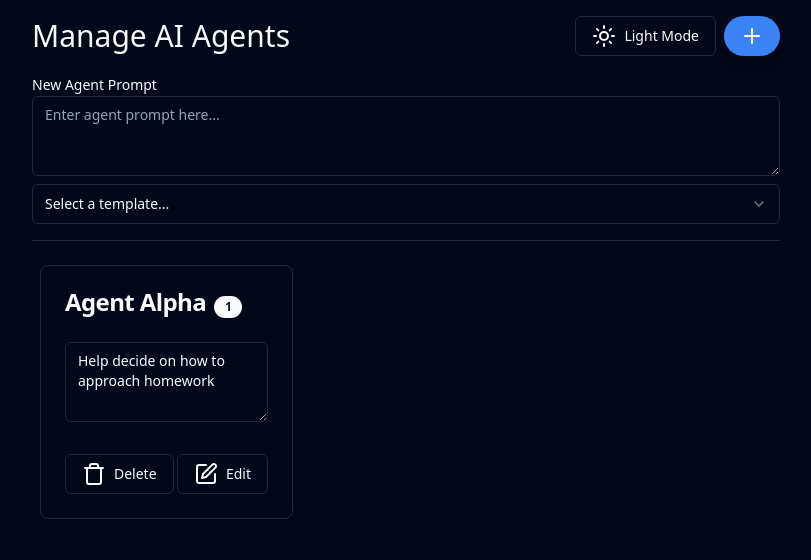
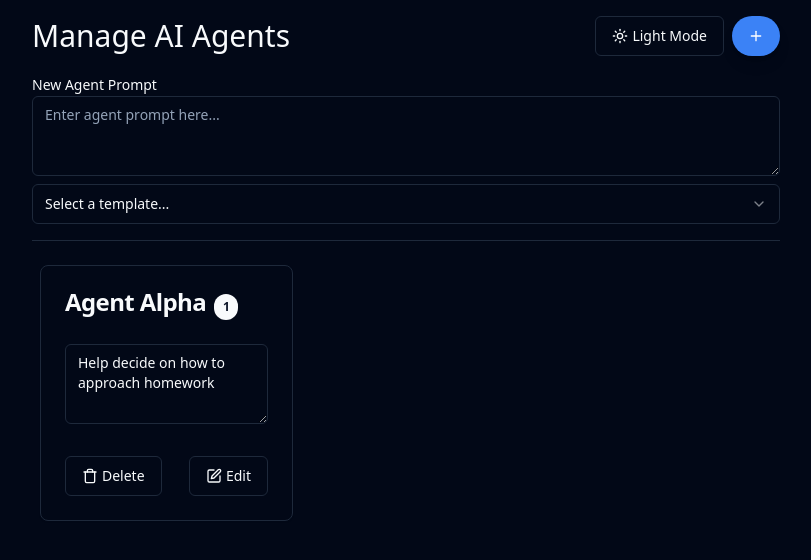
Before and after one commit to GPT-Engineer-App/agentic-ui-toy, a React (Vite) app: page / in a window 1280 px wide. Both pictures are taken after a click on the button 986 px from the left and 36 px from the top of the page. Shown: the top 560 px of the page, without its empty margins (234-1045 px from the left). Built offline with nearby package versions, Linux system fonts and the light colour scheme.

Commit message:
Minimized icons and pills in the Index.jsx file.

```diff
--- a/src/pages/Index.jsx
+++ b/src/pages/Index.jsx
@@ -69,14 +69,14 @@ const Index = () => {
         <h1 className="text-3xl">Manage AI Agents</h1>
         <div className="flex space-x-2">
           <Button onClick={toggleTheme} variant="outline">
-            {theme === "light" ? <Moon className="mr-2" /> : <Sun className="mr-2" />}
+            {theme === "light" ? <Moon className="mr-1 w-4 h-4" /> : <Sun className="mr-1 w-4 h-4" />}
             {theme === "light" ? "Dark Mode" : "Light Mode"}
           </Button>
           <Button
             onClick={addAgent}
             className="rounded-full bg-blue-500 text-white p-4 shadow-lg hover:bg-blue-600"
           >
-            <Plus className="w-6 h-6" />
+            <Plus className="w-4 h-4" />
           </Button>
         </div>
       </div>
@@ -122,7 +122,7 @@ const Index = () => {
                           <CardHeader>
                             <CardTitle>
                               {agent.name}
-                              <Badge className="ml-2">{index + 1}</Badge> {/* Add order pill */}
+                              <Badge className="ml-2 text-xs px-2 py-1">{index + 1}</Badge> {/* Add order pill */}
                             </CardTitle>
                           </CardHeader>
                           <CardContent>
@@ -137,7 +137,7 @@ const Index = () => {
                               <Tooltip>
                                 <TooltipTrigger>
                                   <Button variant="outline" onClick={() => deleteAgent(index)}>
-                                    <Trash className="mr-2" /> Delete
+                                    <Trash className="mr-1 w-4 h-4" /> Delete
                                   </Button>
                                 </TooltipTrigger>
                                 <TooltipContent>Delete this agent</TooltipContent>
@@ -145,7 +145,7 @@ const Index = () => {
                               <Tooltip>
                                 <TooltipTrigger>
                                   <Button variant="outline">
-                                    <Edit className="mr-2" /> Edit
+                                    <Edit className="mr-1 w-4 h-4" /> Edit
                                   </Button>
                                 </TooltipTrigger>
                                 <TooltipContent>Edit this agent</TooltipContent>
```
